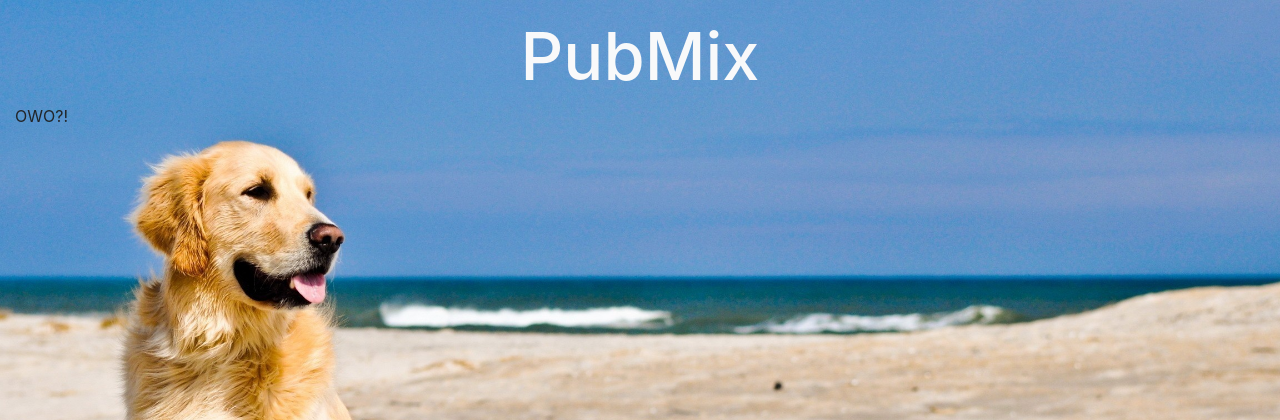
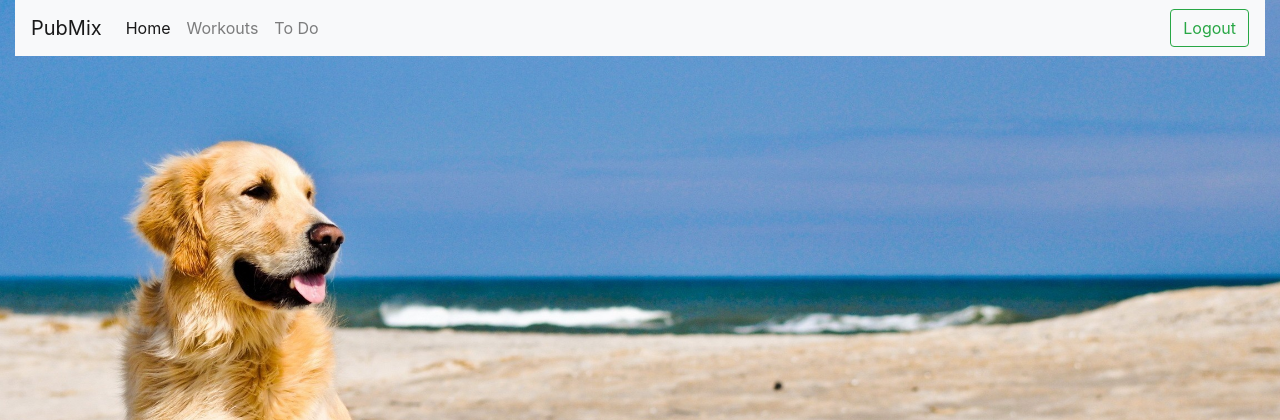
Before and after one commit to johnnywong30/PubMix, a Flask app: page /home in a window 1280 px wide. Shown: the top 420 px of the page. Run offline with Flask 2, Linux system fonts and the light colour scheme; a user stored in the database is signed in; some libraries are stand-ins or nearby versions.

Commit message:
home.html

```diff
--- a/app.py
+++ b/app.py
@@ -62,6 +62,17 @@ def authenticate():
             url = "login"
     return redirect(url_for(url))
 
+@app.route("/logout")
+def logout():
+    '''Logs user out'''
+    if 'username' not in session:
+        return redirect(url_for("login"))
+    session.pop('username', None)
+    flash("Successfully logged out!")
+    return redirect(url_for("login"))
+
+
+
 @app.route("/home")
 def home():
     '''Home Page'''
--- a/templates/home.html
+++ b/templates/home.html
@@ -9,15 +9,33 @@
  </head>
  <body>
   <div id="home" class="container-fluid">
-    <h1 id="logo" class="text-light text-center pt-3">PubMix</h1>
+    <nav class="navbar navbar-expand-lg navbar-light bg-light">
+      <a class="navbar-brand" href="/home">PubMix</a>
+      <button class="navbar-toggler" type="button" data-toggle="collapse" data-target="#navbarSupportedContent" aria-controls="navbarSupportedContent" aria-expanded="false" aria-label="Toggle navigation">
+        <span class="navbar-toggler-icon"></span>
+      </button>
 
-    <p>OWO?!</p>
+      <div class="collapse navbar-collapse" id="navbarSupportedContent">
+        <ul class="navbar-nav mr-auto">
+          <li class="nav-item active">
+            <a class="nav-link" href="/home">Home</a>
+          </li>
+          <li class="nav-item">
+            <a class="nav-link" href="/workouts">Workouts</a>
+          </li>
+          <li class="nav-item">
+            <a class="nav-link" href="/todo">To Do</a>
+          </li>
+        </ul>
+        <a class="btn btn-outline-success my-2 my-sm-0" href="/logout">Logout</a>
+      </div>
+    </nav>
+
+
 
   </div>
-
-
   <script src="https://code.jquery.com/jquery-3.3.1.slim.min.js" integrity="sha384-q8i/X+965DzO0rT7abK41JStQIAqVgRVzpbzo5smXKp4YfRvH+8abtTE1Pi6jizo" crossorigin="anonymous"></script>
   <script src="https://cdnjs.cloudflare.com/ajax/libs/popper.js/1.14.7/umd/popper.min.js" integrity="sha384-UO2eT0CpHqdSJQ6hJty5KVphtPhzWj9WO1clHTMGa3JDZwrnQq4sF86dIHNDz0W1" crossorigin="anonymous"></script>
   <script src="https://stackpath.bootstrapcdn.com/bootstrap/4.3.1/js/bootstrap.min.js" integrity="sha384-JjSmVgyd0p3pXB1rRibZUAYoIIy6OrQ6VrjIEaFf/nJGzIxFDsf4x0xIM+B07jRM" crossorigin="anonymous"></script>
- </body>
+  </body>
 </html>
```
